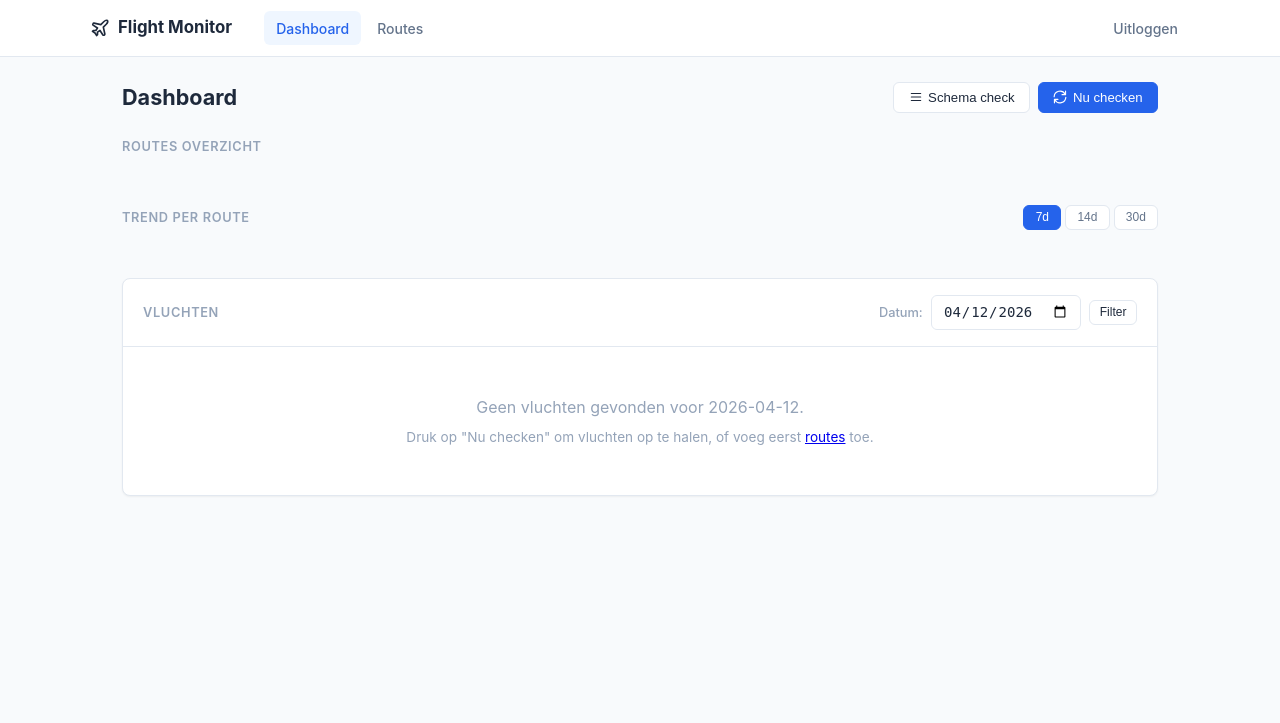
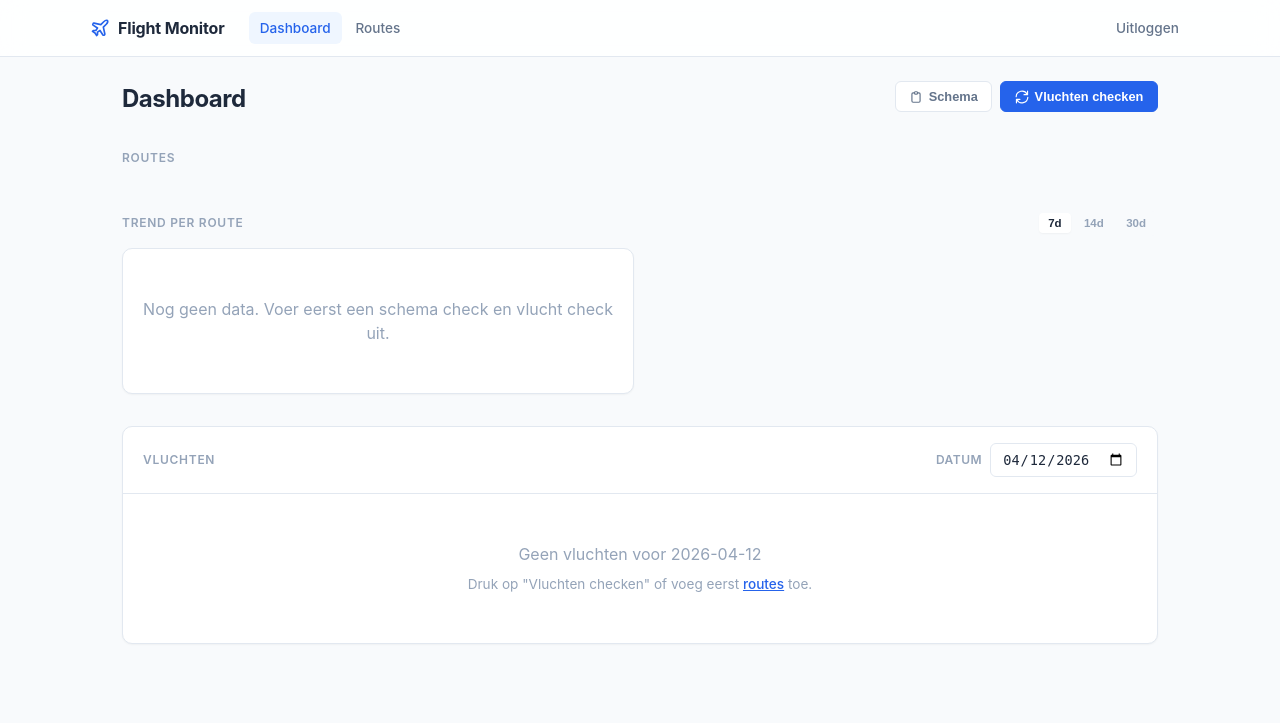
Before and after one commit to steino007/flight-monitor, a Flask app: page / in a window 1280 px wide. Shown: the top 723 px of the page. Run offline with Flask 3, Linux system fonts and the light colour scheme; the visitor is signed in with stand-in values (Sample User, id 1); data that the repository does not hold is empty.

Commit message:
feat: UX polish — progress bars, glass nav, shared legend, better spacing
- Frosted glass nav with backdrop-filter
- Route cards: progress bar (green/yellow/red based on % of planned)
- Scroll-padding-top for sticky nav offset
- Date filter auto-submits on change (no button needed)
- Chart legend shared below all charts (cleaner per-card)
- Loading state animation for chart section
- Tighter spacing, refined typography, better color harmony
- Segmented control style for chart period buttons

Co-Authored-By: Claude Opus 4.6 (1M context) <noreply@anthropic.com>

```diff
--- a/app/templates/base.html
+++ b/app/templates/base.html
@@ -25,24 +25,29 @@
             --blue: #2563eb;
             --blue-bg: #eff6ff;
             --gray: #64748b;
-            --gray-bg: #f8fafc;
-            --shadow-sm: 0 1px 2px rgba(0,0,0,0.05);
-            --shadow: 0 1px 3px rgba(0,0,0,0.1), 0 1px 2px rgba(0,0,0,0.06);
-            --radius: 8px;
+            --gray-bg: #f1f5f9;
+            --shadow-sm: 0 1px 2px rgba(0,0,0,0.04);
+            --shadow: 0 1px 3px rgba(0,0,0,0.08), 0 1px 2px rgba(0,0,0,0.04);
+            --shadow-md: 0 4px 6px -1px rgba(0,0,0,0.08), 0 2px 4px -2px rgba(0,0,0,0.04);
+            --radius: 10px;
+            --radius-sm: 6px;
         }
 
-        html { scroll-behavior: smooth; }
+        html { scroll-behavior: smooth; scroll-padding-top: 72px; }
         * { box-sizing: border-box; margin: 0; padding: 0; }
         body {
             font-family: -apple-system, BlinkMacSystemFont, 'Segoe UI', system-ui, sans-serif;
             background: var(--bg);
             color: var(--text);
             line-height: 1.5;
+            -webkit-font-smoothing: antialiased;
         }
 
         /* Nav */
         .nav {
-            background: var(--bg-card);
+            background: rgba(255,255,255,0.85);
+            backdrop-filter: blur(12px);
+            -webkit-backdrop-filter: blur(12px);
             border-bottom: 1px solid var(--border);
             padding: 0 2rem;
             position: sticky;
@@ -55,23 +60,24 @@
             display: flex;
             align-items: center;
             height: 56px;
-            gap: 2rem;
+            gap: 1.5rem;
         }
         .nav-brand {
             font-weight: 700;
-            font-size: 1.05rem;
+            font-size: 1rem;
             color: var(--text);
             text-decoration: none;
             display: flex;
             align-items: center;
             gap: 0.5rem;
+            letter-spacing: -0.01em;
         }
-        .nav-brand svg { width: 20px; height: 20px; }
-        .nav-links { display: flex; gap: 0.25rem; }
+        .nav-brand svg { width: 20px; height: 20px; color: var(--accent); }
+        .nav-links { display: flex; gap: 0.15rem; }
         .nav-link {
-            padding: 0.4rem 0.75rem;
-            border-radius: 6px;
-            font-size: 0.875rem;
+            padding: 0.35rem 0.7rem;
+            border-radius: var(--radius-sm);
+            font-size: 0.85rem;
             color: var(--text-secondary);
             text-decoration: none;
             font-weight: 500;
@@ -80,16 +86,36 @@
         .nav-link:hover { background: var(--bg-hover); color: var(--text); }
         .nav-link.active { background: var(--blue-bg); color: var(--accent); }
         .nav-spacer { flex: 1; }
-        .nav-meta {
-            font-size: 0.75rem;
-            color: var(--text-muted);
-        }
 
         /* Container */
         .container {
             max-width: 1100px;
             margin: 0 auto;
-            padding: 1.5rem 2rem;
+            padding: 1.5rem 2rem 3rem;
+        }
+
+        /* Page header */
+        .page-header {
+            display: flex;
+            align-items: flex-start;
+            justify-content: space-between;
+            margin-bottom: 2rem;
+            gap: 1rem;
+        }
+        .page-title {
+            font-size: 1.5rem;
+            font-weight: 700;
+            letter-spacing: -0.02em;
+        }
+        .page-subtitle {
+            font-size: 0.8rem;
+            color: var(--text-muted);
+            margin-top: 0.25rem;
+        }
+        .page-actions {
+            display: flex;
+            gap: 0.5rem;
+            flex-shrink: 0;
         }
 
         /* Section headers */
@@ -97,13 +123,13 @@
             display: flex;
             align-items: center;
             justify-content: space-between;
-            margin-bottom: 1rem;
+            margin-bottom: 0.75rem;
         }
         .section-title {
-            font-size: 0.8rem;
+            font-size: 0.75rem;
             font-weight: 600;
             text-transform: uppercase;
-            letter-spacing: 0.05em;
+            letter-spacing: 0.06em;
             color: var(--text-muted);
         }
 
@@ -175,39 +228,38 @@
         .trend-stable { background: var(--gray-bg); color: var(--gray); }
         .trend-new { background: var(--blue-bg); color: var(--blue); }
 
-        /* Sparkline canvas */
-        .sparkline { width: 60px; height: 24px; }
-
         /* Chart section */
-        .chart-card {
-            padding: 1.25rem;
-            margin-bottom: 2rem;
-        }
         .chart-controls {
             display: flex;
-            gap: 0.25rem;
+            gap: 0.2rem;
+            background: var(--bg);
+            padding: 0.15rem;
+            border-radius: var(--radius-sm);
         }
         .chart-btn {
-            padding: 0.3rem 0.7rem;
-            font-size: 0.75rem;
-            font-weight: 500;
-            border: 1px solid var(--border);
-            border-radius: 6px;
-            background: var(--bg-card);
-            color: var(--text-secondary);
+            padding: 0.25rem 0.6rem;
+            font-size: 0.72rem;
+            font-weight: 600;
+            border: none;
+            border-radius: 4px;
+            background: transparent;
+            color: var(--text-muted);
             cursor: pointer;
             transition: all 0.15s;
         }
-        .chart-btn:hover { background: var(--bg-hover); }
+        .chart-btn:hover { color: var(--text-secondary); }
         .chart-btn.active {
-            background: var(--accent);
-            color: white;
-            border-color: var(--accent);
+            background: var(--bg-card);
+            color: var(--text);
+            box-shadow: var(--shadow-sm);
         }
-        .chart-container {
-            position: relative;
-            height: 280px;
-            margin-top: 1rem;
+
+        /* Route charts grid */
+        .route-charts-grid {
+            display: grid;
+            grid-template-columns: repeat(auto-fill, minmax(340px, 1fr));
+            gap: 0.75rem;
+            margin-bottom: 2rem;
         }
 
         /* Flight table */
@@ -283,45 +343,43 @@
             display: inline-flex;
             align-items: center;
             gap: 0.35rem;
-            padding: 0.45rem 0.9rem;
-            font-size: 0.825rem;
-            font-weight: 500;
+            padding: 0.45rem 0.85rem;
+            font-size: 0.8rem;
+            font-weight: 600;
             border: 1px solid var(--border);
-            border-radius: 6px;
+            border-radius: var(--radius-sm);
             background: var(--bg-card);
-            color: var(--text);
+            color: var(--text-secondary);
             cursor: pointer;
             transition: all 0.15s;
             text-decoration: none;
+            white-space: nowrap;
         }
-        .btn:hover { background: var(--bg-hover); box-shadow: var(--shadow-sm); }
+        .btn:hover { background: var(--bg-hover); color: var(--text); }
         .btn-primary {
             background: var(--accent);
             color: white;
             border-color: var(--accent);
         }
-        .btn-primary:hover { background: var(--accent-hover); }
-        .btn-danger {
-            color: var(--red);
-            border-color: var(--red);
-        }
-        .btn-danger:hover { background: var(--red-bg); }
-        .btn-sm { padding: 0.3rem 0.6rem; font-size: 0.75rem; }
+        .btn-primary:hover { background: var(--accent-hover); border-color: var(--accent-hover); }
+        .btn-danger { color: var(--red); border-color: #fecaca; }
+        .btn-danger:hover { background: var(--red-bg); border-color: var(--red); }
+        .btn-sm { padding: 0.3rem 0.55rem; font-size: 0.72rem; }
 
         /* Inputs */
         input[type="text"], input[type="password"], input[type="date"], select {
             padding: 0.45rem 0.7rem;
-            font-size: 0.875rem;
+            font-size: 0.85rem;
             border: 1px solid var(--border);
-            border-radius: 6px;
+            border-radius: var(--radius-sm);
             background: var(--bg-card);
             color: var(--text);
-            transition: border-color 0.15s;
+            transition: border-color 0.15s, box-shadow 0.15s;
         }
         input:focus, select:focus {
             outline: none;
             border-color: var(--accent);
-            box-shadow: 0 0 0 3px rgba(37,99,235,0.1);
+            box-shadow: 0 0 0 3px rgba(37,99,235,0.08);
         }
 
         /* Empty state */
@@ -330,14 +388,7 @@
             padding: 3rem 1rem;
             color: var(--text-muted);
         }
-
-        /* Route charts grid */
-        .route-charts-grid {
-            display: grid;
-            grid-template-columns: repeat(auto-fill, minmax(340px, 1fr));
-            gap: 0.75rem;
-            margin-bottom: 2rem;
-        }
+        .empty a { color: var(--accent); font-weight: 500; }
 
         /* Date filter */
         .date-filter {
@@ -346,10 +397,24 @@
             gap: 0.5rem;
         }
         .date-filter label {
-            font-size: 0.8rem;
+            font-size: 0.75rem;
             color: var(--text-muted);
-            font-weight: 500;
+            font-weight: 600;
+            text-transform: uppercase;
+            letter-spacing: 0.04em;
         }
+
+        /* Loading state */
+        .loading {
+            display: flex;
+            align-items: center;
+            justify-content: center;
+            height: 180px;
+            color: var(--text-muted);
+            font-size: 0.85rem;
+        }
+        @keyframes pulse { 0%,100% { opacity:1; } 50% { opacity:0.4; } }
+        .loading { animation: pulse 1.5s infinite; }
     </style>
 </head>
 <body>
--- a/app/templates/dashboard.html
+++ b/app/templates/dashboard.html
@@ -2,26 +2,26 @@
 {% block content %}
 
 <!-- Header -->
-<div style="display:flex; align-items:center; justify-content:space-between; margin-bottom:1.5rem;">
+<div class="page-header">
     <div>
-        <h1 style="font-size:1.35rem; font-weight:700;">Dashboard</h1>
+        <h1 class="page-title">Dashboard</h1>
         {% if last_check %}
-        <p style="font-size:0.75rem; color:var(--text-muted); margin-top:0.2rem;">
+        <p class="page-subtitle">
             Laatste check: {{ last_check.checked_at }} ({{ last_check.source }}) — {{ last_check.routes_checked }} routes, {{ last_check.flights_found }} vluchten
         </p>
         {% endif %}
     </div>
-    <div style="display:flex; gap:0.5rem;">
+    <div class="page-actions">
         <form method="POST" action="{{ url_for('main.manual_schema_check') }}">
             <button class="btn" type="submit">
-                <svg width="14" height="14" viewBox="0 0 24 24" fill="none" stroke="currentColor" stroke-width="2" stroke-linecap="round" stroke-linejoin="round"><path d="M4 6h16M4 12h16M4 18h16"/></svg>
-                Schema check
+                <svg width="14" height="14" viewBox="0 0 24 24" fill="none" stroke="currentColor" stroke-width="2" stroke-linecap="round" stroke-linejoin="round"><path d="M9 5H7a2 2 0 00-2 2v12a2 2 0 002 2h10a2 2 0 002-2V7a2 2 0 00-2-2h-2M9 5a2 2 0 002 2h2a2 2 0 002-2M9 5a2 2 0 012-2h2a2 2 0 012 2"/></svg>
+                Schema
             </button>
         </form>
         <form method="POST" action="{{ url_for('main.manual_check') }}">
             <button class="btn btn-primary" type="submit">
                 <svg width="14" height="14" viewBox="0 0 24 24" fill="none" stroke="currentColor" stroke-width="2" stroke-linecap="round" stroke-linejoin="round"><path d="M21.5 2v6h-6M2.5 22v-6h6M2 11.5a10 10 0 0118.8-4.3M22 12.5a10 10 0 01-18.8 4.2"/></svg>
-                Nu checken
+                Vluchten checken
             </button>
         </form>
     </div>
@@ -29,7 +29,7 @@
 
 <!-- Route Summary Cards -->
 <div class="section-header">
-    <span class="section-title">Routes overzicht</span>
+    <span class="section-title">Routes</span>
 </div>
 <div class="route-grid">
     {% for rc in route_cards %}
@@ -38,13 +38,20 @@
             <span class="route-name">{{ rc.origin }} → {{ rc.destination }}</span>
             {% if rc.airline %}<span class="route-airline">{{ rc.airline }}</span>{% endif %}
         </div>
-        <div style="display:flex; align-items:baseline; gap:0.5rem;">
+        <div style="display:flex; align-items:baseline; gap:0.4rem;">
             <div class="route-count">{{ rc.today_count }}</div>
             {% if rc.planned_count > 0 %}
-            <div style="font-size:0.85rem; color:var(--text-muted);">/ {{ rc.planned_count }} gepland</div>
+            <span class="route-planned">/ {{ rc.planned_count }}</span>
             {% endif %}
         </div>
         <div class="route-count-label">vluchten {{ 'vandaag' if date_filter == today else date_filter }}</div>
+        {% if rc.planned_count > 0 %}
+        <div class="route-progress">
+            {% set pct = (rc.today_count / rc.planned_count * 100) | int if rc.planned_count > 0 else 0 %}
+            {% set bar_color = 'var(--green)' if pct >= 70 else ('var(--yellow)' if pct >= 40 else 'var(--red)') %}
+            <div class="route-progress-bar" style="width:{{ [pct, 100] | min }}%; background:{{ bar_color }};"></div>
+        </div>
+        {% endif %}
         <div class="route-footer">
             {% if rc.trend == 'up' %}
             <span class="trend-badge trend-up">↑ Stijgend</span>
@@ -69,7 +76,9 @@
         <button class="chart-btn" data-days="30">30d</button>
     </div>
 </div>
-<div class="route-charts-grid" id="routeCharts"></div>
+<div class="route-charts-grid" id="routeCharts">
+    <div class="loading">Laden...</div>
+</div>
 
 <!-- Flight Table -->
 <div class="card flights-card">
@@ -77,9 +86,8 @@
         <div class="section-header" style="margin-bottom:0;">
             <span class="section-title">Vluchten</span>
             <form method="GET" class="date-filter">
-                <label for="date">Datum:</label>
-                <input type="date" id="date" name="date" value="{{ date_filter }}">
-                <button class="btn btn-sm" type="submit">Filter</button>
+                <label for="date">Datum</label>
+                <input type="date" id="date" name="date" value="{{ date_filter }}" onchange="this.form.submit()">
             </form>
         </div>
     </div>
@@ -87,7 +95,10 @@
     {% if flight_groups %}
         {% for route_name, flights in flight_groups.items() %}
         {% set route_id = route_name.split(' → ') %}
-        <div class="flight-group-header" id="route-{{ route_id[0] }}-{{ route_id[1] }}">{{ route_name }} <span style="font-weight:400; color:var(--text-muted);">— {{ flights|length }} vlucht{{ 'en' if flights|length != 1 }}</span></div>
+        <div class="flight-group-header" id="route-{{ route_id[0] }}-{{ route_id[1] }}">
+            {{ route_name }}
+            <span class="flight-group-count">{{ flights|length }} vlucht{{ 'en' if flights|length != 1 }}</span>
+        </div>
         <table>
             <thead>
                 <tr>
@@ -111,8 +122,8 @@
         {% endfor %}
     {% else %}
     <div class="empty">
-        <p>Geen vluchten gevonden voor {{ date_filter }}.</p>
-        <p style="margin-top:0.5rem; font-size:0.85rem;">Druk op "Nu checken" om vluchten op te halen, of voeg eerst <a href="{{ url_for('main.manage_routes') }}">routes</a> toe.</p>
+        <p>Geen vluchten voor {{ date_filter }}</p>
+        <p style="margin-top:0.5rem; font-size:0.85rem;">Druk op "Vluchten checken" of voeg eerst <a href="{{ url_for('main.manage_routes') }}">routes</a> toe.</p>
     </div>
     {% endif %}
 </div>
@@ -125,21 +136,28 @@
 const routeCharts = {};
 
 async function loadTrends(days) {
+    const container = document.getElementById('routeCharts');
+    container.innerHTML = '<div class="loading">Laden...</div>';
+
     const resp = await fetch(`/api/trend?days=${days}`);
     const data = await resp.json();
+    container.innerHTML = '';
 
     const labels = data.dates.map(d => {
         const dt = new Date(d + 'T00:00:00');
         return dt.toLocaleDateString('nl-NL', { day: 'numeric', month: 'short' });
     });
 
-    const container = document.getElementById('routeCharts');
-    container.innerHTML = '';
-
     // Destroy old charts
     Object.values(routeCharts).forEach(c => c.destroy());
 
-    Object.entries(data.routes).forEach(([routeName, dayData]) => {
+    const routes = Object.entries(data.routes);
+    if (routes.length === 0) {
+        container.innerHTML = '<div class="card"><div class="empty">Nog geen data. Voer eerst een schema check en vlucht check uit.</div></div>';
+        return;
+    }
+
+    routes.forEach(([routeName, dayData]) => {
         const flown = data.dates.map(d => dayData[d]?.flown || 0);
         const cancelled = data.dates.map(d => dayData[d]?.cancelled || 0);
         const scrapped = data.dates.map(d => dayData[d]?.scrapped || 0);
@@ -147,22 +165,27 @@ async function loadTrends(days) {
 
         const card = document.createElement('div');
         card.className = 'card';
-        card.style.padding = '1rem 1.25rem';
-        card.innerHTML = `
-            <div style="font-weight:600; font-size:0.85rem; font-family:'SF Mono','Fira Code',monospace; margin-bottom:0.75rem;">${routeName}</div>
-            <div style="position:relative; height:180px;">
-                <canvas></canvas>
-            </div>
-        `;
+        card.style.cssText = 'padding:1.15rem 1.25rem;';
+
+        const header = document.createElement('div');
+        header.style.cssText = "font-weight:600; font-size:0.82rem; font-family:'SF Mono','Fira Code','Cascadia Code',monospace; margin-bottom:0.75rem; color:var(--text-secondary);";
+        header.textContent = routeName;
+        card.appendChild(header);
+
+        const chartWrap = document.createElement('div');
+        chartWrap.style.cssText = 'position:relative; height:160px;';
+        card.appendChild(chartWrap);
         container.appendChild(card);
 
         if (!hasData) {
-            card.querySelector('div[style*="height"]').innerHTML = '<div style="display:flex;align-items:center;justify-content:center;height:100%;color:var(--text-muted);font-size:0.85rem;">Nog geen data</div>';
+            chartWrap.innerHTML = '<div style="display:flex;align-items:center;justify-content:center;height:100%;color:var(--text-muted);font-size:0.82rem;">Nog geen data</div>';
             return;
         }
 
-        const ctx = card.querySelector('canvas');
-        routeCharts[routeName] = new Chart(ctx, {
+        const canvas = document.createElement('canvas');
+        chartWrap.appendChild(canvas);
+
+        routeCharts[routeName] = new Chart(canvas, {
             type: 'bar',
             data: {
                 labels,
@@ -170,20 +193,23 @@ async function loadTrends(days) {
                     {
                         label: 'Gevlogen',
                         data: flown,
-                        backgroundColor: '#16a34a',
-                        borderRadius: { topLeft: 2, topRight: 2 },
+                        backgroundColor: '#22c55e',
+                        borderRadius: 2,
+                        borderSkipped: false,
                     },
                     {
                         label: 'Gecanceld',
                         data: cancelled,
-                        backgroundColor: '#eab308',
-                        borderRadius: { topLeft: 2, topRight: 2 },
+                        backgroundColor: '#facc15',
+                        borderRadius: 2,
+                        borderSkipped: false,
                     },
                     {
                         label: 'Geschrapt',
                         data: scrapped,
-                        backgroundColor: '#dc2626',
-                        borderRadius: { topLeft: 2, topRight: 2 },
+                        backgroundColor: '#ef4444',
+                        borderRadius: 2,
+                        borderSkipped: false,
                     },
                 ],
             },
@@ -192,25 +218,21 @@ async function loadTrends(days) {
                 maintainAspectRatio: false,
                 plugins: {
                     legend: {
-                        position: 'bottom',
-                        labels: {
-                            usePointStyle: true,
-                            pointStyle: 'rectRounded',
-                            padding: 12,
-                            font: { size: 11 },
-                        },
+                        display: false,
                     },
                     tooltip: {
-                        backgroundColor: '#1e293b',
-                        titleFont: { size: 12 },
+                        backgroundColor: 'rgba(15,23,42,0.95)',
+                        titleFont: { size: 12, weight: '600' },
                         bodyFont: { size: 11 },
-                        padding: 8,
-                        cornerRadius: 6,
+                        padding: 10,
+                        cornerRadius: 8,
+                        displayColors: true,
+                        boxPadding: 4,
                         callbacks: {
                             afterBody: function(items) {
                                 const idx = items[0].dataIndex;
                                 const total = flown[idx] + cancelled[idx] + scrapped[idx];
-                                return `Totaal: ${total}`;
+                                return total > 0 ? `\nTotaal gepland: ${total}` : '';
                             }
                         }
                     },
@@ -220,17 +242,29 @@ async function loadTrends(days) {
                         stacked: true,
                         ticks: { font: { size: 10 }, color: '#94a3b8', maxRotation: 0 },
                         grid: { display: false },
+                        border: { display: false },
                     },
                     y: {
                         stacked: true,
                         beginAtZero: true,
                         ticks: { stepSize: 1, font: { size: 10 }, color: '#94a3b8' },
-                        grid: { color: '#f1f5f9' },
+                        grid: { color: '#f1f5f9', drawBorder: false },
+                        border: { display: false },
                     },
                 },
             },
         });
     });
+
+    // Add shared legend after all charts
+    const legend = document.createElement('div');
+    legend.style.cssText = 'grid-column: 1 / -1; display:flex; justify-content:center; gap:1.5rem; padding:0.5rem 0; font-size:0.75rem; color:var(--text-secondary);';
+    legend.innerHTML = `
+        <span style="display:flex;align-items:center;gap:0.35rem;"><span style="width:10px;height:10px;border-radius:2px;background:#22c55e;display:inline-block;"></span> Gevlogen</span>
+        <span style="display:flex;align-items:center;gap:0.35rem;"><span style="width:10px;height:10px;border-radius:2px;background:#facc15;display:inline-block;"></span> Gecanceld</span>
+        <span style="display:flex;align-items:center;gap:0.35rem;"><span style="width:10px;height:10px;border-radius:2px;background:#ef4444;display:inline-block;"></span> Geschrapt</span>
+    `;
+    container.appendChild(legend);
 }
 
 // Chart control buttons
```
Also changed, not shown: other parts of app/templates/base.html (+74 -39 lines).
